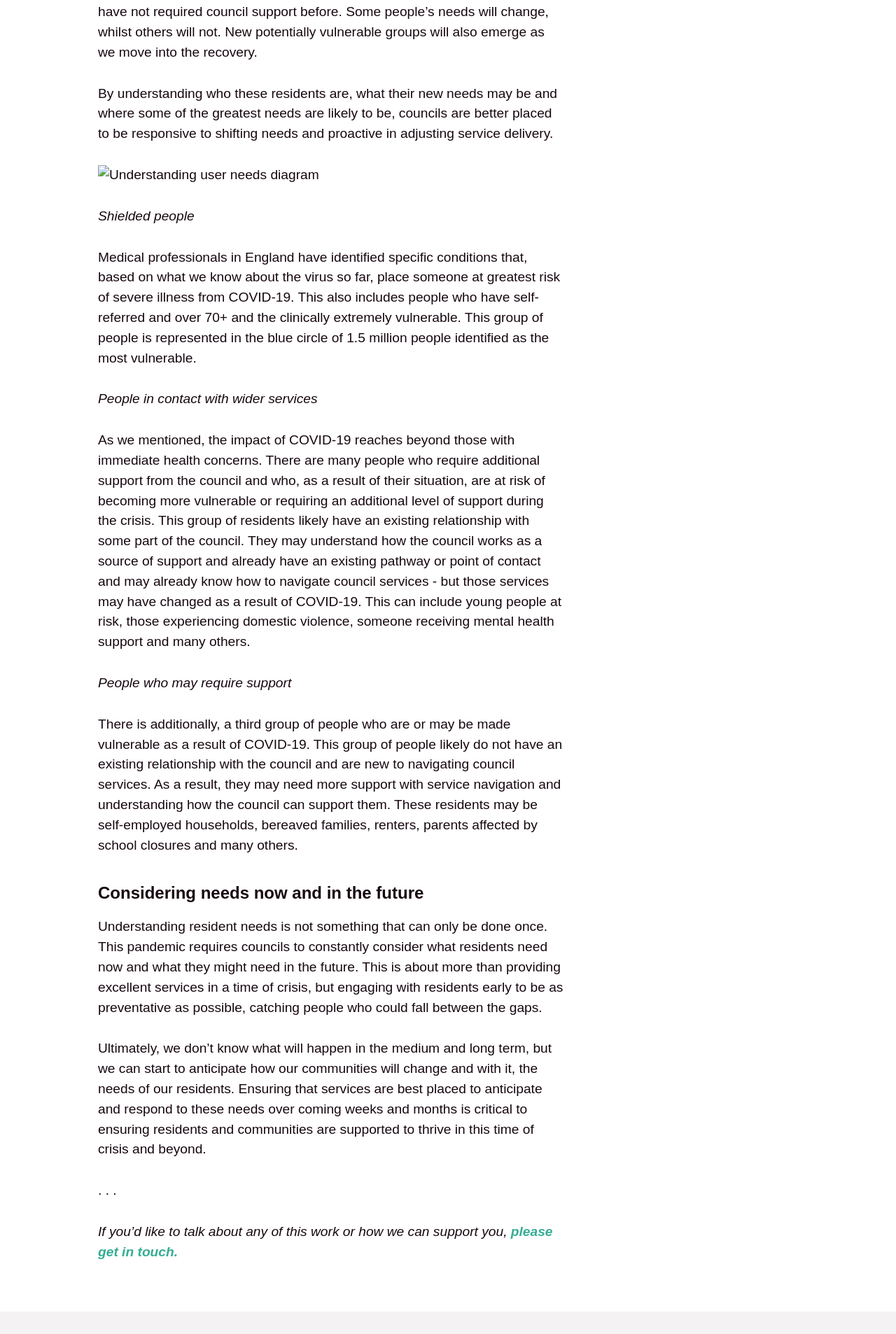
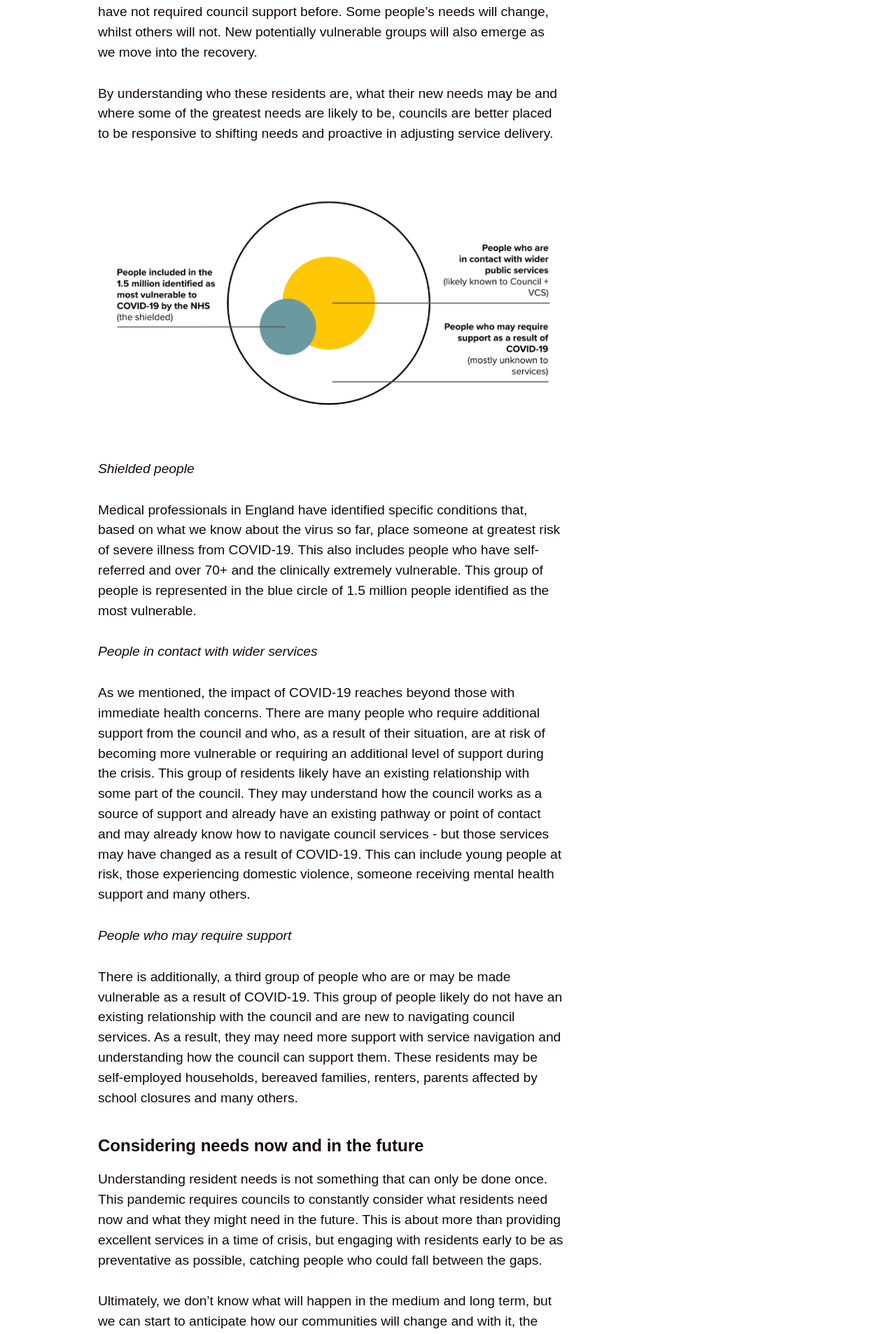
Before and after one commit to wearefuturegov/london-coronavirus-response-microsite, a Jekyll site: the page built from _posts/2020-05-20-Understanding-resident-needs-during-COVID19.markdown, in a window 1280 px wide. Shown: the part 1519-3425 px from the top of the page at 70% size. Built offline with Jekyll 4.4.1, drawn with Linux system fonts in a browser that asks for light colours; some web fonts are replaced.

Commit message:
Update 2020-05-20-Understanding-resident-needs-during-COVID19.markdown

```diff
--- a/_posts/2020-05-20-Understanding-resident-needs-during-COVID19.markdown
+++ b/_posts/2020-05-20-Understanding-resident-needs-during-COVID19.markdown
@@ -23,7 +23,7 @@ It’s crucial to recognise that residents are being made contextually vulnerabl
 
 By understanding who these residents are, what their new needs may be and where some of the greatest needs are likely to be, councils are better placed to be responsive to shifting needs and proactive in adjusting service delivery.
 
-<img src="blog-understanding-user-needs-v2.png" alt="Understanding user needs diagram">
+<img src="/assets/blog-understanding-user-needs-v2.png" alt="Understanding user needs diagram">
 
 *Shielded people*
 
```
